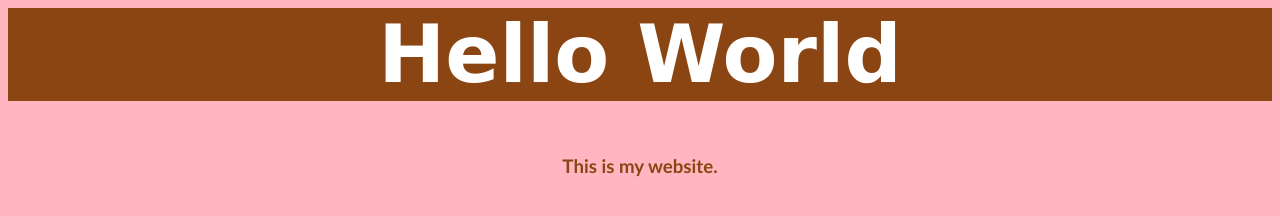
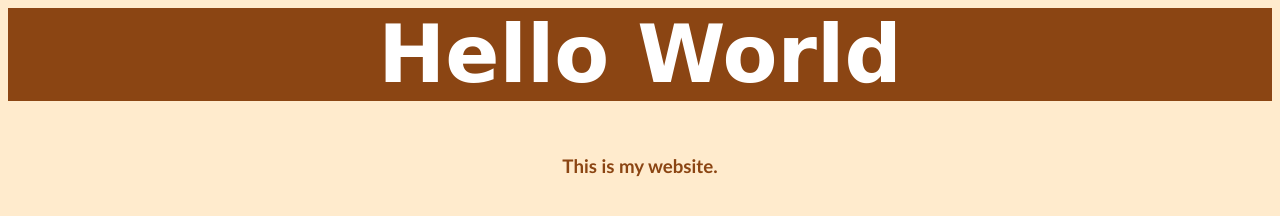
Before and after one commit to aurelia2024/Helloworld, a plain HTML site: page index.html in a window 1280 px wide. Drawn offline with Linux system fonts and the light colour scheme.

Commit message:
Update index.html

```diff
--- a/index.html
+++ b/index.html
@@ -10,7 +10,7 @@
   </head>
 
 
-  <body style="background-color: LightPink;">
+  <body style="background-color: BlanchedAlmond;">
 
      <h1 style="background-color: SaddleBrown;color: White;font-family: Brush Script MT, cursive;font-size:500%;">
        Hello World
```
